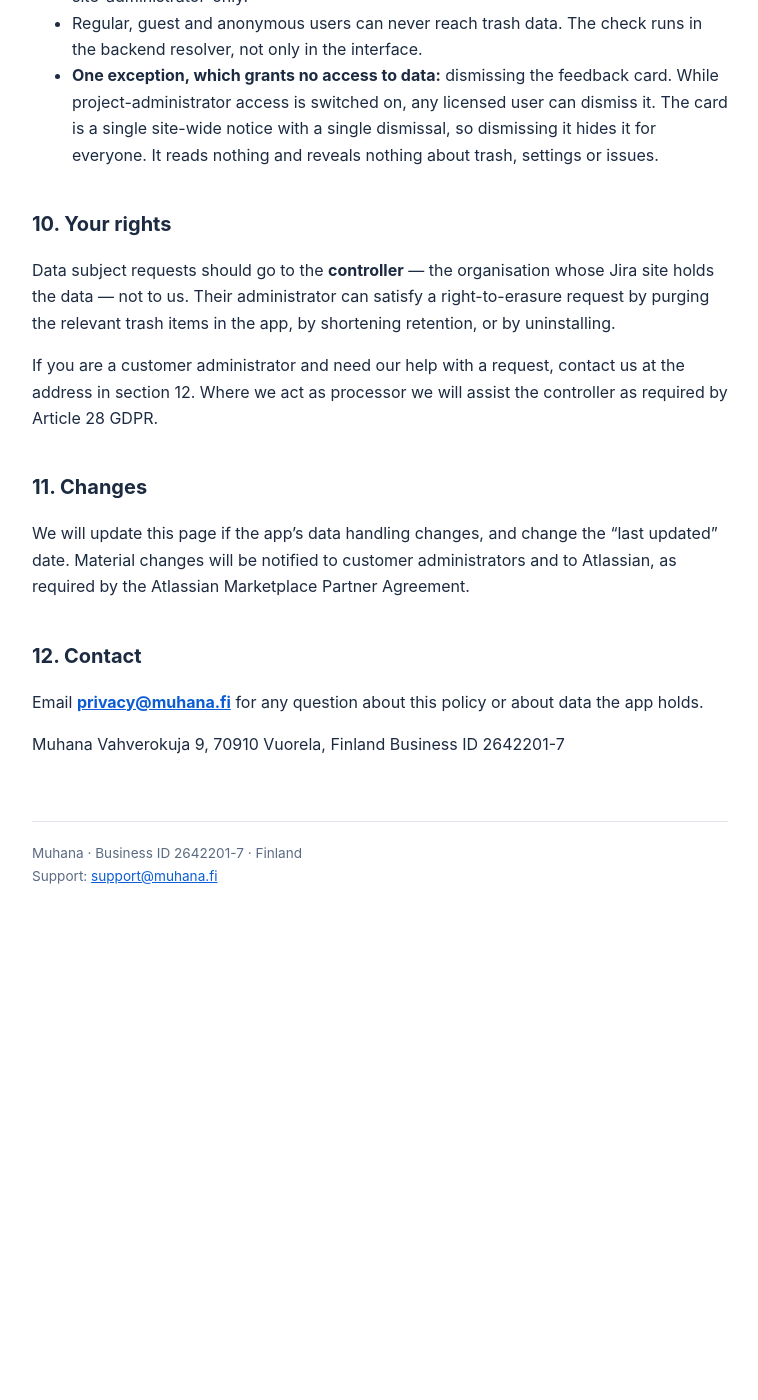
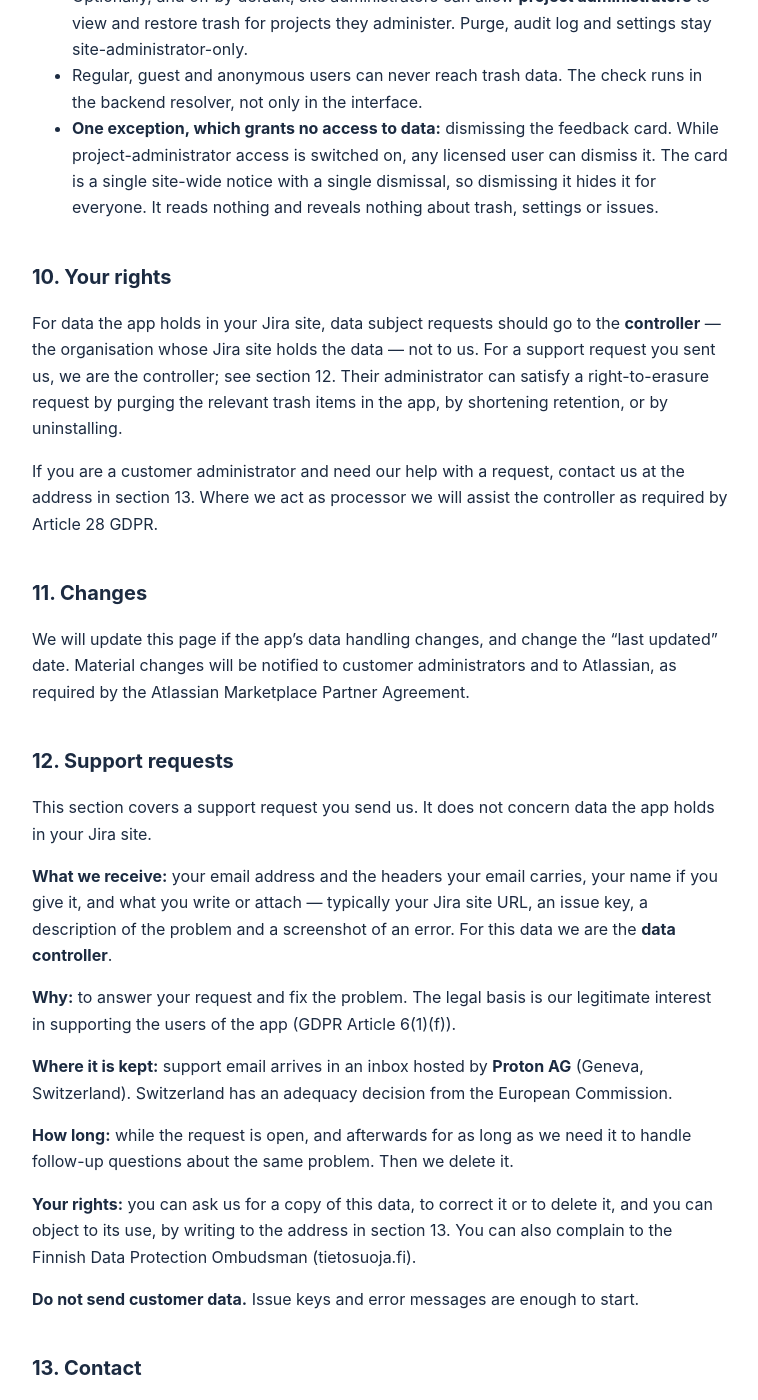
Before and after one commit to WTurunen/undelete-legal, a Jekyll site: the page built from privacy.md, in a window 1280 px wide and 1400 px high, scrolled down 4781 px. Shown: the whole window, without its empty margins (260-1018 px from the left). Built offline with Jekyll 4.4.1, drawn with Linux system fonts in a browser that asks for light colours; before the commit the page ends 5748 px from its top, so only the background shows below that; some of the changed text lies outside the part shown.

Commit message:
Add support page; privacy policy covers support requests
/support gives the support email, hours (Mon-Fri 9-17 Europe/Helsinki), what
to include and a warning not to send customer data. No response-time promise.
It is the URL for the listing's Support ticketing system field, which a paid
app must fill.

Privacy policy: new section 12 on support requests (controller role, purpose,
legal basis, Proton inbox, retention, rights). Contact moves to section 13;
section 10 and the scope line now distinguish app data from support data.

Co-Authored-By: Claude Opus 5.5 <noreply@anthropic.com>
Claude-Session: https://claude.ai/code/session_018dCTyRFgdiX3t9QicnL3cy

```diff
--- a/_config.yml
+++ b/_config.yml
@@ -15,14 +15,14 @@ legal_name: "Muhana"
 business_id: "2642201-7"
 business_address: "Vahverokuja 9, 70910 Vuorela"
 support_email: "support@muhana.fi"    # general support: footer, landing page
-privacy_email: "privacy@muhana.fi"    # data protection: privacy policy 12, DPA
+privacy_email: "privacy@muhana.fi"    # data protection: privacy policy 13, DPA
 security_email: "security@muhana.fi"  # vulnerability reports, security page
 effective_date: "2026-08-25"
 # The DPA was published later than the other pages and carries its own date.
 dpa_effective_date: "2026-09-09"
 # The privacy policy's effective date does not move when the page is edited; its
 # "last updated" date does. Keep them separate.
-privacy_updated: "2026-09-09"
+privacy_updated: "2026-10-01"
 
 title: Undelete for Jira
 description: Legal and support pages for the Undelete Atlassian Marketplace app.
--- a/_layouts/default.html
+++ b/_layouts/default.html
@@ -70,6 +70,7 @@
     <a href="{{ '/privacy' | relative_url }}">Privacy</a>
     <a href="{{ '/security' | relative_url }}">Security</a>
     <a href="{{ '/dpa' | relative_url }}">DPA</a>
+    <a href="{{ '/support' | relative_url }}">Support</a>
   </nav>
   {{ content }}
   <footer>
--- a/privacy.md
+++ b/privacy.md
@@ -10,7 +10,8 @@ title: Privacy policy
 Finland) — "we", "us" — publishes the Atlassian Marketplace app **Undelete - Restore
 Deleted Issues for Jira** ("the app").
 
-This policy explains what the app does with data. It covers the app only. It does not
+This policy explains what the app does with data, and what we do with a support request
+you send us (section 12). It does not
 cover Atlassian's own handling of your Jira site, which is governed by the
 [Atlassian Privacy Policy](https://www.atlassian.com/legal/privacy-policy).
 
@@ -123,7 +124,8 @@ Anything you type there is your own choice, and we use it only to act on your fe
 | Atlassian | Hosts all app compute and storage (Forge) | Per your Atlassian site's data residency |
 | Tally BV | Hosts the optional feedback form only — reached only if you click the link | Belgium; data stored within the EU |
 
-No other party receives data.
+No other party receives data from the app. Support requests are covered separately in
+section 12.
 
 Neither is a sub-processor for the app's core function. Atlassian hosts the app inside
 your own Atlassian environment. Tally receives nothing unless a person at your
@@ -170,12 +172,13 @@ completeness.
 
 ## 10. Your rights
 
-Data subject requests should go to the **controller** — the organisation whose Jira site
-holds the data — not to us. Their administrator can satisfy a right-to-erasure request by
+For data the app holds in your Jira site, data subject requests should go to the
+**controller** — the organisation whose Jira site holds the data — not to us. For a
+support request you sent us, we are the controller; see section 12. Their administrator can satisfy a right-to-erasure request by
 purging the relevant trash items in the app, by shortening retention, or by uninstalling.
 
 If you are a customer administrator and need our help with a request, contact us at the
-address in section 12. Where we act as processor we will assist the controller as
+address in section 13. Where we act as processor we will assist the controller as
 required by Article 28 GDPR.
 
 ## 11. Changes
@@ -184,7 +187,33 @@ We will update this page if the app's data handling changes, and change the "las
 updated" date. Material changes will be notified to customer administrators and to
 Atlassian, as required by the Atlassian Marketplace Partner Agreement.
 
-## 12. Contact
+## 12. Support requests
+
+This section covers a support request you send us. It does not concern data the app
+holds in your Jira site.
+
+**What we receive:** your email address and the headers your email carries, your name
+if you give it, and what you write or attach — typically your Jira site URL, an issue
+key, a description of the problem and a screenshot of an error. For this data we are the
+**data controller**.
+
+**Why:** to answer your request and fix the problem. The legal basis is our
+legitimate interest in supporting the users of the app (GDPR Article 6(1)(f)).
+
+**Where it is kept:** support email arrives in an inbox hosted by **Proton AG**
+(Geneva, Switzerland). Switzerland has an adequacy decision from the European
+Commission.
+
+**How long:** while the request is open, and afterwards for as long as we need it to
+handle follow-up questions about the same problem. Then we delete it.
+
+**Your rights:** you can ask us for a copy of this data, to correct it or to delete it,
+and you can object to its use, by writing to the address in section 13. You can also
+complain to the Finnish Data Protection Ombudsman (tietosuoja.fi).
+
+**Do not send customer data.** Issue keys and error messages are enough to start.
+
+## 13. Contact
 
 Email **[{{ site.privacy_email }}](mailto:{{ site.privacy_email }})** for any question
 about this policy or about data the app holds.
```
Also changed, not shown: index.md (+2 -1 lines), support.md (added, +39 -0 lines), README.md.
